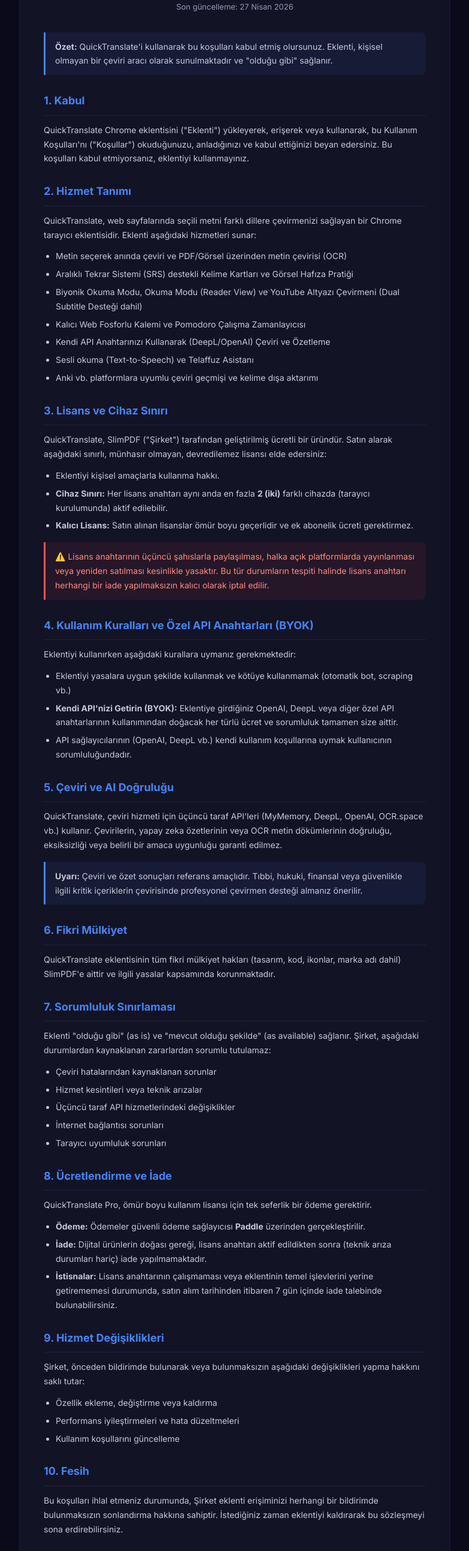
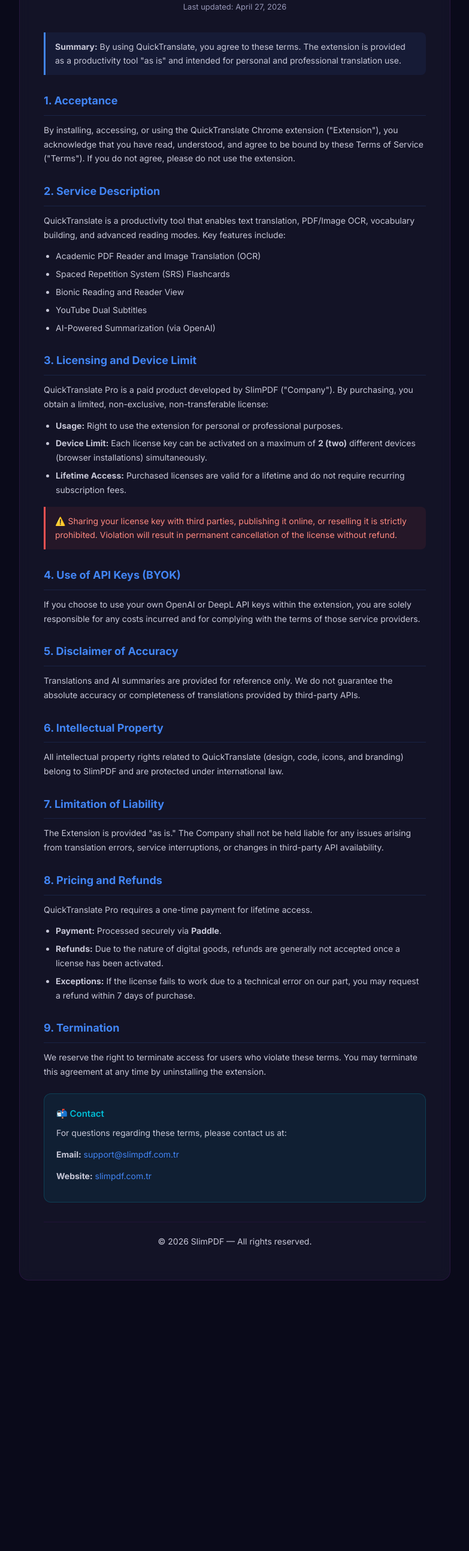
Before and after one commit to mustafa6776/privacy_policy, a plain HTML site: page terms_of_service.html in a window 1280 px wide. Shown: the part 137-2723 px from the top of the page at 60% size, without its empty margins (248-1031 px from the left). After the commit the page ends 2312 px from the top, so only its background shows below. Drawn offline with Linux system fonts and the light colour scheme.

Commit message:
Update terms_of_service.html

```diff
--- a/terms_of_service.html
+++ b/terms_of_service.html
@@ -1,9 +1,9 @@
 <!DOCTYPE html>
-<html lang="tr">
+<html lang="en">
 <head>
     <meta charset="UTF-8">
     <meta name="viewport" content="width=device-width, initial-scale=1.0">
-    <title>QuickTranslate — Kullanım Koşulları</title>
+    <title>QuickTranslate — Terms of Service</title>
     <link rel="preconnect" href="https://fonts.googleapis.com">
     <link rel="preconnect" href="https://fonts.gstatic.com" crossorigin>
     <link href="https://fonts.googleapis.com/css2?family=Inter:wght@400;500;600;700&display=swap" rel="stylesheet">
@@ -86,105 +86,71 @@
 <body>
     <div class="container">
         <div class="header">
-            <h1>📄 Kullanım Koşulları</h1>
-            <p class="date">Son güncelleme: 27 Nisan 2026</p>
+            <h1>📄 Terms of Service</h1>
+            <p class="date">Last updated: April 27, 2026</p>
         </div>
 
         <div class="highlight">
-            <p><strong>Özet:</strong> QuickTranslate'i kullanarak bu koşulları kabul etmiş olursunuz. Eklenti, kişisel olmayan bir çeviri aracı olarak sunulmaktadır ve "olduğu gibi" sağlanır.</p>
+            <p><strong>Summary:</strong> By using QuickTranslate, you agree to these terms. The extension is provided as a productivity tool "as is" and intended for personal and professional translation use.</p>
         </div>
 
-        <h2>1. Kabul</h2>
-        <p>QuickTranslate Chrome eklentisini ("Eklenti") yükleyerek, erişerek veya kullanarak, bu Kullanım Koşulları'nı ("Koşullar") okuduğunuzu, anladığınızı ve kabul ettiğinizi beyan edersiniz. Bu koşulları kabul etmiyorsanız, eklentiyi kullanmayınız.</p>
+        <h2>1. Acceptance</h2>
+        <p>By installing, accessing, or using the QuickTranslate Chrome extension ("Extension"), you acknowledge that you have read, understood, and agree to be bound by these Terms of Service ("Terms"). If you do not agree, please do not use the extension.</p>
 
-        <h2>2. Hizmet Tanımı</h2>
-        <p>QuickTranslate, web sayfalarında seçili metni farklı dillere çevirmenizi sağlayan bir Chrome tarayıcı eklentisidir. Eklenti aşağıdaki hizmetleri sunar:</p>
+        <h2>2. Service Description</h2>
+        <p>QuickTranslate is a productivity tool that enables text translation, PDF/Image OCR, vocabulary building, and advanced reading modes. Key features include:</p>
         <ul>
-            <li>Metin seçerek anında çeviri ve PDF/Görsel üzerinden metin çevirisi (OCR)</li>
-            <li>Aralıklı Tekrar Sistemi (SRS) destekli Kelime Kartları ve Görsel Hafıza Pratiği</li>
-            <li>Biyonik Okuma Modu, Okuma Modu (Reader View) ve YouTube Altyazı Çevirmeni (Dual Subtitle Desteği dahil)</li>
-            <li>Kalıcı Web Fosforlu Kalemi ve Pomodoro Çalışma Zamanlayıcısı</li>
-            <li>Kendi API Anahtarınızı Kullanarak (DeepL/OpenAI) Çeviri ve Özetleme</li>
-            <li>Sesli okuma (Text-to-Speech) ve Telaffuz Asistanı</li>
-            <li>Anki vb. platformlara uyumlu çeviri geçmişi ve kelime dışa aktarımı</li>
+            <li>Academic PDF Reader and Image Translation (OCR)</li>
+            <li>Spaced Repetition System (SRS) Flashcards</li>
+            <li>Bionic Reading and Reader View</li>
+            <li>YouTube Dual Subtitles</li>
+            <li>AI-Powered Summarization (via OpenAI)</li>
         </ul>
 
-        <h2>3. Lisans ve Cihaz Sınırı</h2>
-        <p>QuickTranslate, SlimPDF ("Şirket") tarafından geliştirilmiş ücretli bir üründür. Satın alarak aşağıdaki sınırlı, münhasır olmayan, devredilemez lisansı elde edersiniz:</p>
+        <h2>3. Licensing and Device Limit</h2>
+        <p>QuickTranslate Pro is a paid product developed by SlimPDF ("Company"). By purchasing, you obtain a limited, non-exclusive, non-transferable license:</p>
         <ul>
-            <li>Eklentiyi kişisel amaçlarla kullanma hakkı.</li>
-            <li><strong>Cihaz Sınırı:</strong> Her lisans anahtarı aynı anda en fazla <strong>2 (iki)</strong> farklı cihazda (tarayıcı kurulumunda) aktif edilebilir.</li>
-            <li><strong>Kalıcı Lisans:</strong> Satın alınan lisanslar ömür boyu geçerlidir ve ek abonelik ücreti gerektirmez.</li>
+            <li><strong>Usage:</strong> Right to use the extension for personal or professional purposes.</li>
+            <li><strong>Device Limit:</strong> Each license key can be activated on a maximum of <strong>2 (two)</strong> different devices (browser installations) simultaneously.</li>
+            <li><strong>Lifetime Access:</strong> Purchased licenses are valid for a lifetime and do not require recurring subscription fees.</li>
         </ul>
 
         <div class="warning">
-            <p>⚠️ Lisans anahtarının üçüncü şahıslarla paylaşılması, halka açık platformlarda yayınlanması veya yeniden satılması kesinlikle yasaktır. Bu tür durumların tespiti halinde lisans anahtarı herhangi bir iade yapılmaksızın kalıcı olarak iptal edilir.</p>
+            <p>⚠️ Sharing your license key with third parties, publishing it online, or reselling it is strictly prohibited. Violation will result in permanent cancellation of the license without refund.</p>
         </div>
 
-        <h2>4. Kullanım Kuralları ve Özel API Anahtarları (BYOK)</h2>
-        <p>Eklentiyi kullanırken aşağıdaki kurallara uymanız gerekmektedir:</p>
+        <h2>4. Use of API Keys (BYOK)</h2>
+        <p>If you choose to use your own OpenAI or DeepL API keys within the extension, you are solely responsible for any costs incurred and for complying with the terms of those service providers.</p>
+
+        <h2>5. Disclaimer of Accuracy</h2>
+        <p>Translations and AI summaries are provided for reference only. We do not guarantee the absolute accuracy or completeness of translations provided by third-party APIs.</p>
+
+        <h2>6. Intellectual Property</h2>
+        <p>All intellectual property rights related to QuickTranslate (design, code, icons, and branding) belong to SlimPDF and are protected under international law.</p>
+
+        <h2>7. Limitation of Liability</h2>
+        <p>The Extension is provided "as is." The Company shall not be held liable for any issues arising from translation errors, service interruptions, or changes in third-party API availability.</p>
+
+        <h2>8. Pricing and Refunds</h2>
+        <p>QuickTranslate Pro requires a one-time payment for lifetime access.</p>
         <ul>
-            <li>Eklentiyi yasalara uygun şekilde kullanmak ve kötüye kullanmamak (otomatik bot, scraping vb.)</li>
-            <li><strong>Kendi API'nizi Getirin (BYOK):</strong> Eklentiye girdiğiniz OpenAI, DeepL veya diğer özel API anahtarlarının kullanımından doğacak her türlü ücret ve sorumluluk tamamen size aittir.</li>
-            <li>API sağlayıcılarının (OpenAI, DeepL vb.) kendi kullanım koşullarına uymak kullanıcının sorumluluğundadır.</li>
+            <li><strong>Payment:</strong> Processed securely via <strong>Paddle</strong>.</li>
+            <li><strong>Refunds:</strong> Due to the nature of digital goods, refunds are generally not accepted once a license has been activated.</li>
+            <li><strong>Exceptions:</strong> If the license fails to work due to a technical error on our part, you may request a refund within 7 days of purchase.</li>
         </ul>
 
-        <h2>5. Çeviri ve AI Doğruluğu</h2>
-        <p>QuickTranslate, çeviri hizmeti için üçüncü taraf API'leri (MyMemory, DeepL, OpenAI, OCR.space vb.) kullanır. Çevirilerin, yapay zeka özetlerinin veya OCR metin dökümlerinin doğruluğu, eksiksizliği veya belirli bir amaca uygunluğu garanti edilmez.</p>
-        <div class="highlight">
-            <p><strong>Uyarı:</strong> Çeviri ve özet sonuçları referans amaçlıdır. Tıbbi, hukuki, finansal veya güvenlikle ilgili kritik içeriklerin çevirisinde profesyonel çevirmen desteği almanız önerilir.</p>
-        </div>
-
-        <h2>6. Fikri Mülkiyet</h2>
-        <p>QuickTranslate eklentisinin tüm fikri mülkiyet hakları (tasarım, kod, ikonlar, marka adı dahil) SlimPDF'e aittir ve ilgili yasalar kapsamında korunmaktadır.</p>
-
-        <h2>7. Sorumluluk Sınırlaması</h2>
-        <p>Eklenti "olduğu gibi" (as is) ve "mevcut olduğu şekilde" (as available) sağlanır. Şirket, aşağıdaki durumlardan kaynaklanan zararlardan sorumlu tutulamaz:</p>
-        <ul>
-            <li>Çeviri hatalarından kaynaklanan sorunlar</li>
-            <li>Hizmet kesintileri veya teknik arızalar</li>
-            <li>Üçüncü taraf API hizmetlerindeki değişiklikler</li>
-            <li>İnternet bağlantısı sorunları</li>
-            <li>Tarayıcı uyumluluk sorunları</li>
-        </ul>
-
-        <h2>8. Ücretlendirme ve İade</h2>
-        <p>QuickTranslate Pro, ömür boyu kullanım lisansı için tek seferlik bir ödeme gerektirir.</p>
-        <ul>
-            <li><strong>Ödeme:</strong> Ödemeler güvenli ödeme sağlayıcısı <strong>Paddle</strong> üzerinden gerçekleştirilir.</li>
-            <li><strong>İade:</strong> Dijital ürünlerin doğası gereği, lisans anahtarı aktif edildikten sonra (teknik arıza durumları hariç) iade yapılmamaktadır.</li>
-            <li><strong>İstisnalar:</strong> Lisans anahtarının çalışmaması veya eklentinin temel işlevlerini yerine getirememesi durumunda, satın alım tarihinden itibaren 7 gün içinde iade talebinde bulunabilirsiniz.</li>
-        </ul>
-
-        <h2>9. Hizmet Değişiklikleri</h2>
-        <p>Şirket, önceden bildirimde bulunarak veya bulunmaksızın aşağıdaki değişiklikleri yapma hakkını saklı tutar:</p>
-        <ul>
-            <li>Özellik ekleme, değiştirme veya kaldırma</li>
-            <li>Performans iyileştirmeleri ve hata düzeltmeleri</li>
-            <li>Kullanım koşullarını güncelleme</li>
-        </ul>
-
-        <h2>10. Fesih</h2>
-        <p>Bu koşulları ihlal etmeniz durumunda, Şirket eklenti erişiminizi herhangi bir bildirimde bulunmaksızın sonlandırma hakkına sahiptir. İstediğiniz zaman eklentiyi kaldırarak bu sözleşmeyi sona erdirebilirsiniz.</p>
-
-        <h2>11. Uygulanacak Hukuk</h2>
-        <p>Bu koşullar Türkiye Cumhuriyeti yasalarına tabidir. Anlaşmazlıklar, Türkiye mahkemeleri tarafından çözüme kavuşturulacaktır.</p>
-
-        <h2>12. Koşul Değişiklikleri</h2>
-        <p>Bu kullanım koşulları zaman zaman güncellenebilir. Önemli değişiklikler, eklenti güncelleme notları aracılığıyla bildirilecektir. Güncellenmiş koşulları kullanmaya devam etmeniz, değişiklikleri kabul ettiğiniz anlamına gelir.</p>
+        <h2>9. Termination</h2>
+        <p>We reserve the right to terminate access for users who violate these terms. You may terminate this agreement at any time by uninstalling the extension.</p>
 
         <div class="contact">
-            <h3>📬 İletişim</h3>
-            <p>Kullanım koşullarımız hakkında sorularınız için bizimle iletişime geçebilirsiniz:</p>
-            <p><strong>E-posta:</strong> <a href="mailto:support@slimpdf.com.tr">support@slimpdf.com.tr</a></p>
-            <p><strong>Web Sitesi:</strong> <a href="https://slimpdf.com.tr" target="_blank" rel="noopener">slimpdf.com.tr</a></p>
-            <p><strong>Kullanım Koşulları:</strong> <a href="https://slimpdf.com.tr/terms-of-use" target="_blank" rel="noopener">slimpdf.com.tr/terms-of-use</a></p>
-            <p><strong>İade Politikası:</strong> <a href="https://slimpdf.com.tr/refund-policy" target="_blank" rel="noopener">slimpdf.com.tr/refund-policy</a></p>
+            <h3>📬 Contact</h3>
+            <p>For questions regarding these terms, please contact us at:</p>
+            <p><strong>Email:</strong> <a href="mailto:support@slimpdf.com.tr">support@slimpdf.com.tr</a></p>
+            <p><strong>Website:</strong> <a href="https://slimpdf.com.tr" target="_blank" rel="noopener">slimpdf.com.tr</a></p>
         </div>
 
         <div class="footer">
-            <p>© 2026 SlimPDF — Tüm hakları saklıdır.</p>
-            <p style="margin-top: 4px;">QuickTranslate — Anında Metin Çevirici</p>
+            <p>&copy; 2026 SlimPDF — All rights reserved.</p>
         </div>
     </div>
 </body>
```
